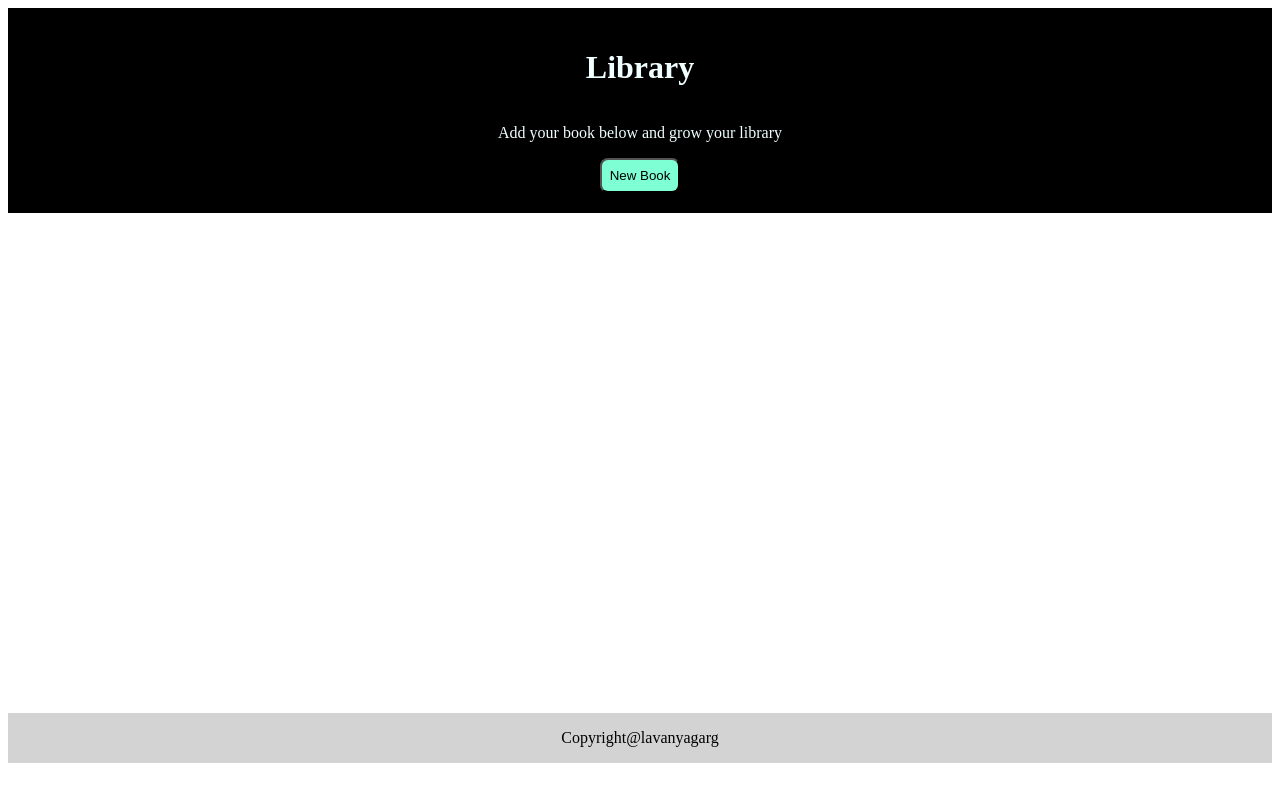
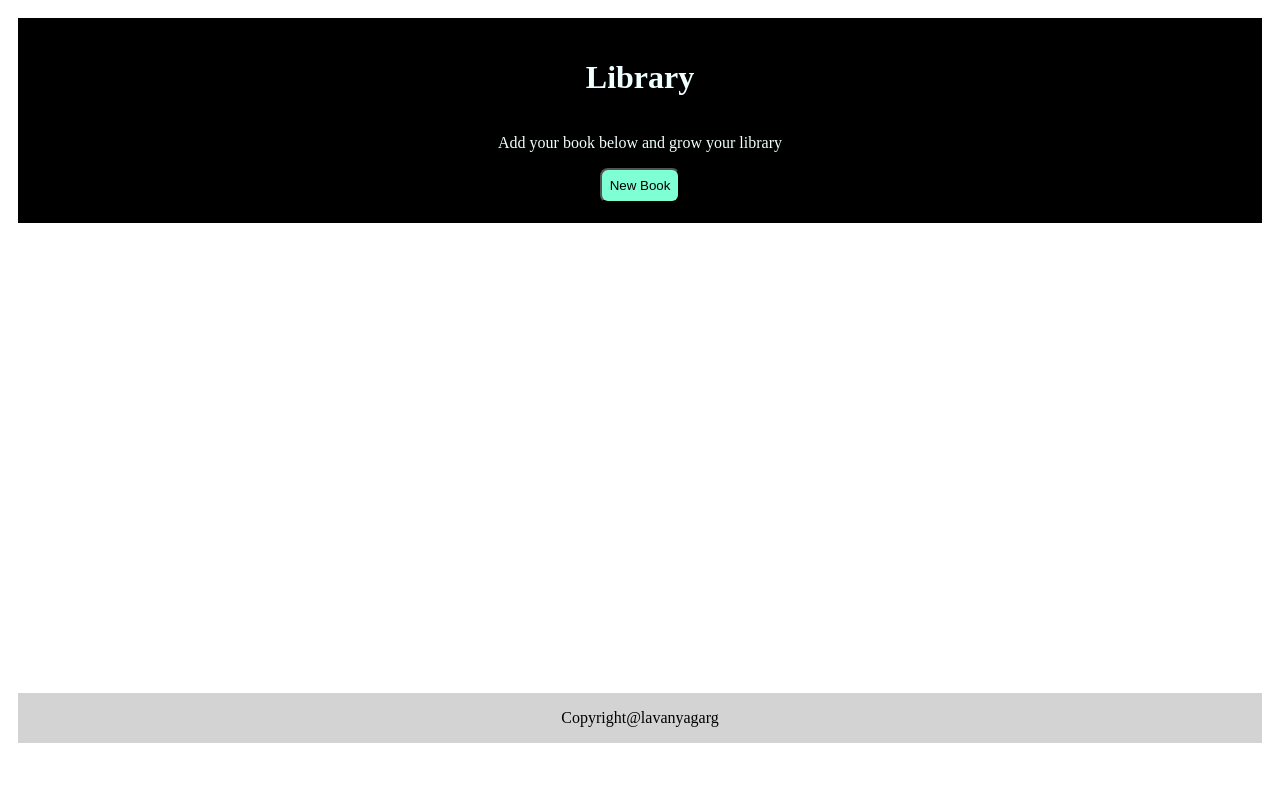
Before and after one commit to lavanyagarg112/simple-library, a plain HTML site: page index.html in a window 1280 px wide. Drawn offline with Linux system fonts and the light colour scheme.

Commit message:
initial layout modified

```diff
--- a/styles.css
+++ b/styles.css
@@ -8,6 +8,7 @@ body{
     background-color: black;
     color: azure;
     justify-self: flex-start;
+    margin: 10px;
     display: flex;
     flex-direction: column;
     justify-content: center;
@@ -21,13 +22,19 @@ body{
     border-radius: 8px;
 }
 
+.header button:hover {
+    background-color: wheat;
+}
+
 .books {
-    min-height: 500px;
+    min-height: 450px;
+    flex-wrap: wrap;
 }
 
 .footer {
     background-color: lightgray;
     justify-self: flex-end;
+    margin: 10px;
     display: flex;
     justify-content: center;
     align-items: center;
```
